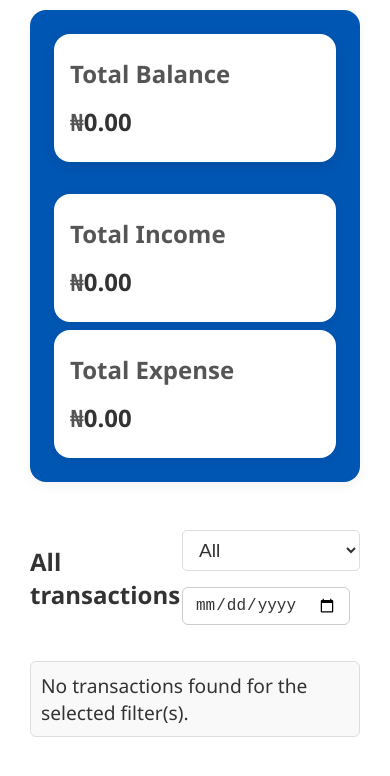
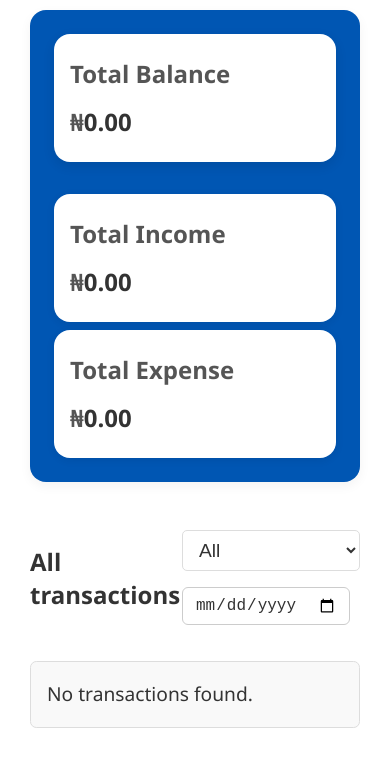
Before and after one commit to davilla29/expense-tracker-app, a plain HTML site: page index.html in a window 390 px wide. Shown: the part 102-878 px from the top of the page. Drawn offline with nearby package versions, Linux system fonts and the light colour scheme.

Commit message:
Made some changes to CSS styling and JS content change

```diff
--- a/index.css
+++ b/index.css
@@ -139,6 +139,7 @@ li {
   border: 1px solid #ddd;
   margin-bottom: 8px;
   border-radius: 6px;
+  line-height: 1.7;
   display: flex;
   font-size: 1.2rem;
   justify-content: space-between;
--- a/index.js
+++ b/index.js
@@ -72,7 +72,7 @@ function renderList() {
   );
 
   if (filtered.length === 0) {
-    list.innerHTML = `<li>No transactions found for the selected filter(s).</li>`;
+    list.innerHTML = `<li>No transactions found.</li>`;
     return;
   }
 
--- a/querie.css
+++ b/querie.css
@@ -103,16 +103,13 @@
     gap: 0.5rem;
   }
 
-  .filter label {
-    font-size: 11rem;
-
-    color: #333;
-  }
-
   li {
+    background-color: #f9f9f9;
+    padding: 1rem;
+    line-height: 1.7;
+    border-radius: 0.4rem;
+    display: flex;
     font-size: 1.2rem;
-    justify-content: space-between;
-    align-items: center;
   }
 
   #transaction-list button {
```
